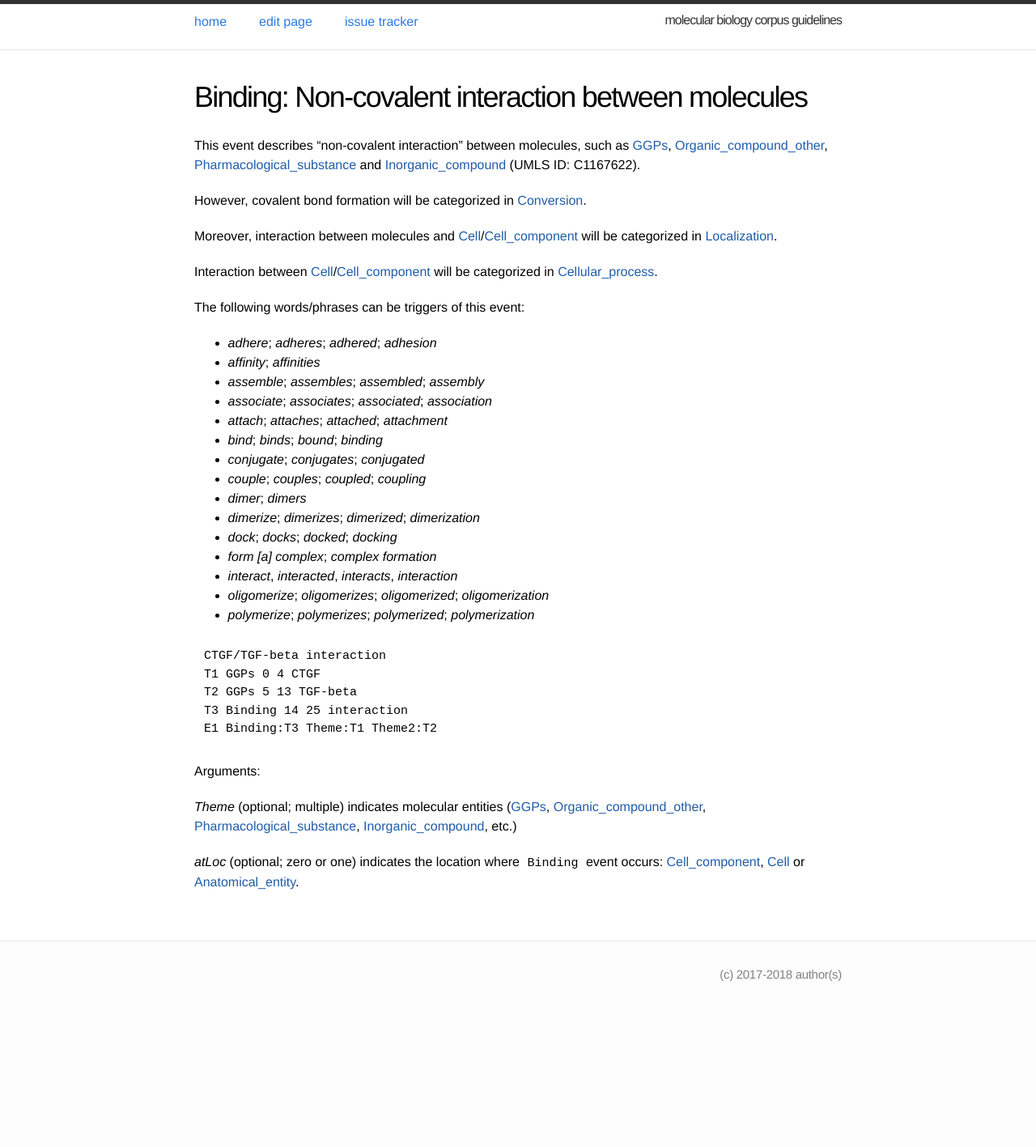
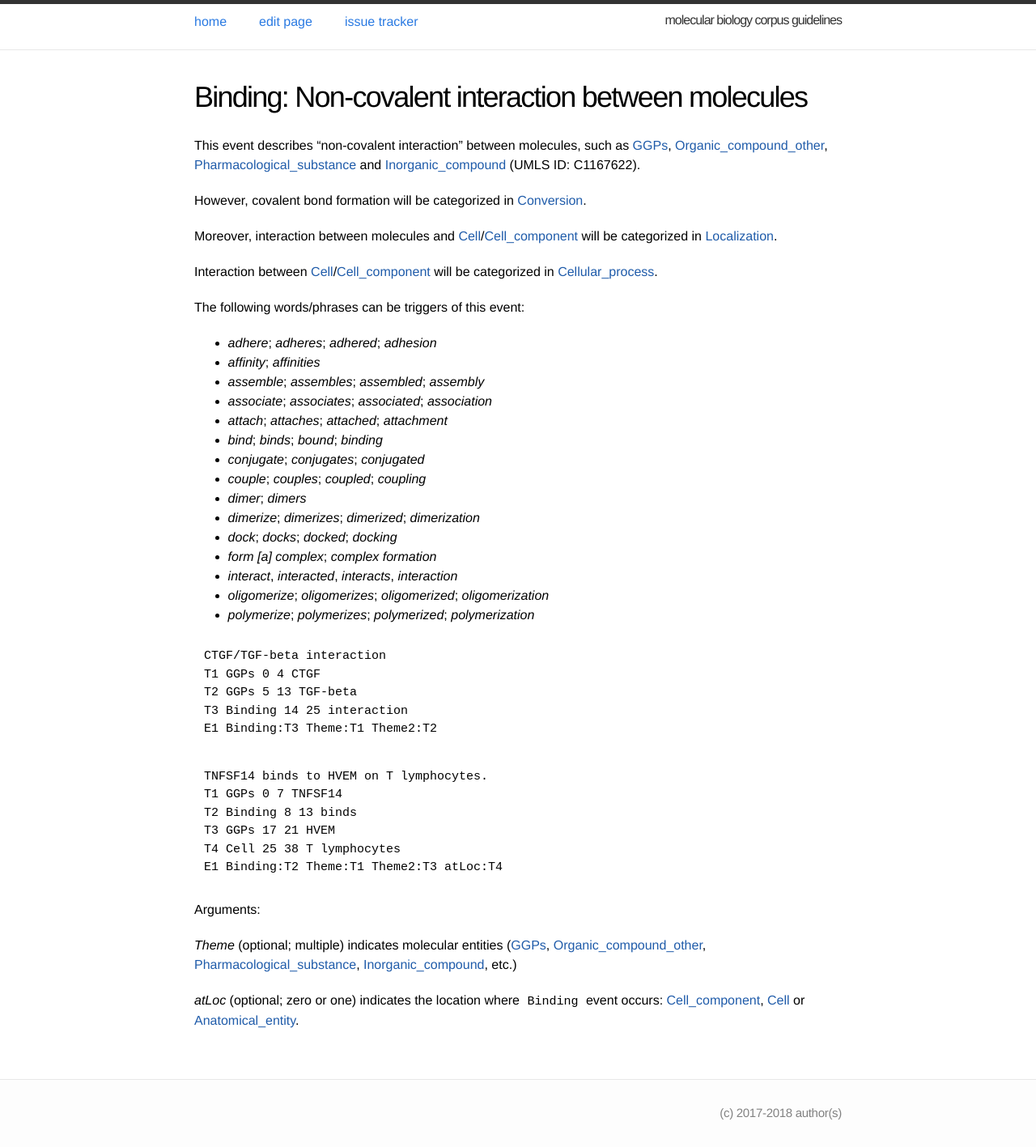
Before and after one commit to ezcatdb/molbiol_lung_corpus-guidelines, a Jekyll site: the page built from _event/Binding.md, in a window 1280 px wide. Shown: the whole page at 81% size. Built offline with Jekyll 4.4.1, drawn with Linux system fonts in a browser that asks for light colours; before the commit the page ends 1246 px from its top, so only the background shows below that.

Commit message:
new sample sentence included in _event/Binding.md

```diff
--- a/_event/Binding.md
+++ b/_event/Binding.md
@@ -43,6 +43,14 @@ T2 GGPs 5 13 TGF-beta
 T3 Binding 14 25 interaction
 E1 Binding:T3 Theme:T1 Theme2:T2
 ~~~
+~~~ ann
+TNFSF14 binds to HVEM on T lymphocytes.
+T1 GGPs 0 7 TNFSF14
+T2 Binding 8 13 binds
+T3 GGPs 17 21 HVEM
+T4 Cell 25 38 T lymphocytes
+E1 Binding:T2 Theme:T1 Theme2:T3 atLoc:T4
+~~~
 
 Arguments:
 
```
